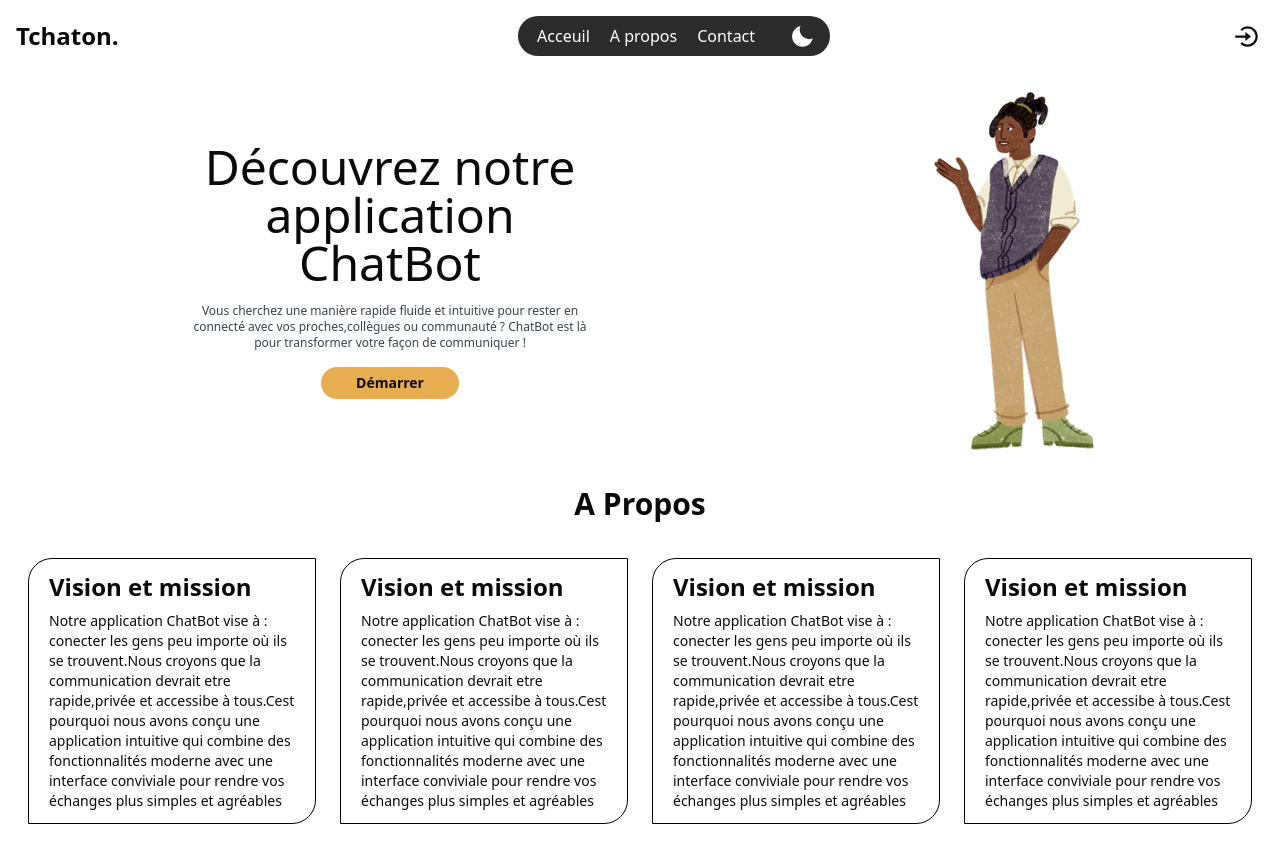
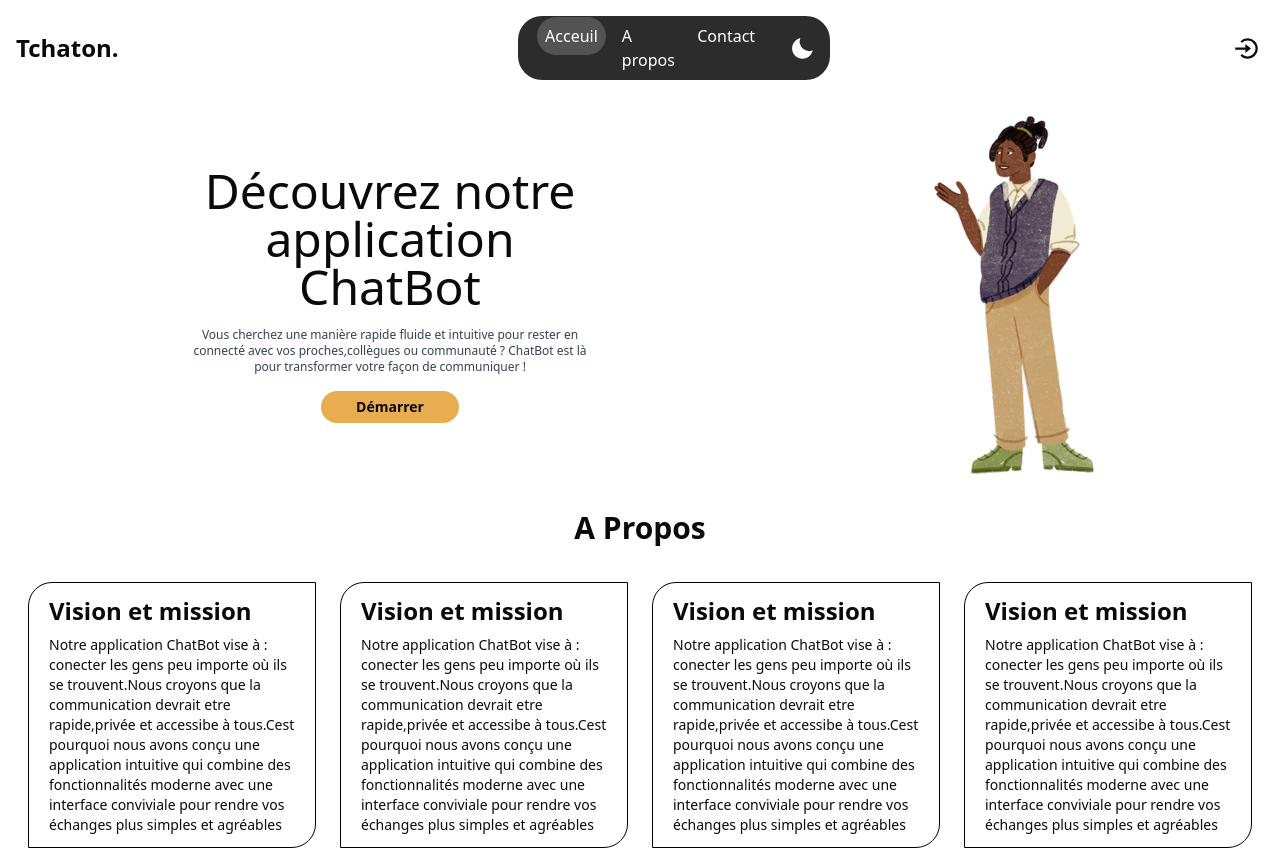
Before and after one commit to IannisG10/Chat_App, a Next.js app: page / in a window 1280 px wide. Shown: the top 850 px of the page. Built offline with nearby package versions, Linux system fonts and the light colour scheme.

Commit message:
navbar link

```diff
--- a/src/app/layout.tsx
+++ b/src/app/layout.tsx
@@ -15,9 +15,7 @@ export default function RootLayout({children}: Readonly<{
       <html lang="en">
         <body
         >
-
             {children}
-
         </body>
       </html>
 
--- a/src/components/block/NavBar/NavBar.tsx
+++ b/src/components/block/NavBar/NavBar.tsx
@@ -2,14 +2,29 @@
 import React from "react";
 import { BiSolidMoon } from "react-icons/bi"
 import { NavBarType } from "./NavBar.types";
+import { usePathname } from "next/navigation";
+import Link from "next/link";
 
 export const NavBar = ({firstItem,secondItem,thirdItem}: NavBarType) => {
+    const path = usePathname()
     return(
         <nav className="flex items-center justify-around bg-[#2c2c2c] md:w-1/4 w-11/12  rounded-3xl">
             <ul className=" flex text-white justify-between md:w-3/4 w-full  ">
-                <li className=" cursor-pointer hover:bg-[#535353] transition-all duration-150 md:py-2 py-1.5 md:text-base text-sm rounded-3xl px-2" >{firstItem}</li>
-                <li className=" cursor-pointer hover:bg-[#535353] transition-all duration-150 md:py-2 py-1.5 md:text-base text-sm rounded-3xl px-2" >{secondItem}</li>
-                <li className=" cursor-pointer hover:bg-[#535353] transition-all duration-150 md:py-2 py-1.5 md:text-base text-sm rounded-3xl px-2" >{thirdItem}</li>
+                <li className=" cursor-pointer hover:bg-[#535353] transition-all duration-150 md:py-2 py-1.5 md:text-base text-sm rounded-3xl px-2" >
+                    <Link href="" className={` ${path === "/" && " bg-[#535353] py-2 px-2 rounded-3xl"}`}>
+                        {firstItem}
+                    </Link>
+                </li>
+                <li className=" cursor-pointer hover:bg-[#535353] transition-all duration-150 md:py-2 py-1.5 md:text-base text-sm rounded-3xl px-2" >
+                    <Link href="">
+                        {secondItem}
+                    </Link>
+                </li>
+                <li className=" cursor-pointer hover:bg-[#535353] transition-all duration-150 md:py-2 py-1.5 md:text-base text-sm rounded-3xl px-2" >
+                    <Link href="">
+                        {thirdItem}
+                    </Link>
+                </li>
             </ul>
             <div className="md:block hidden rounded-full p-1 hover:bg-[#535353] transition-all duration-150 cursor-pointer">
                 <BiSolidMoon color="white" size={25}/>
```
